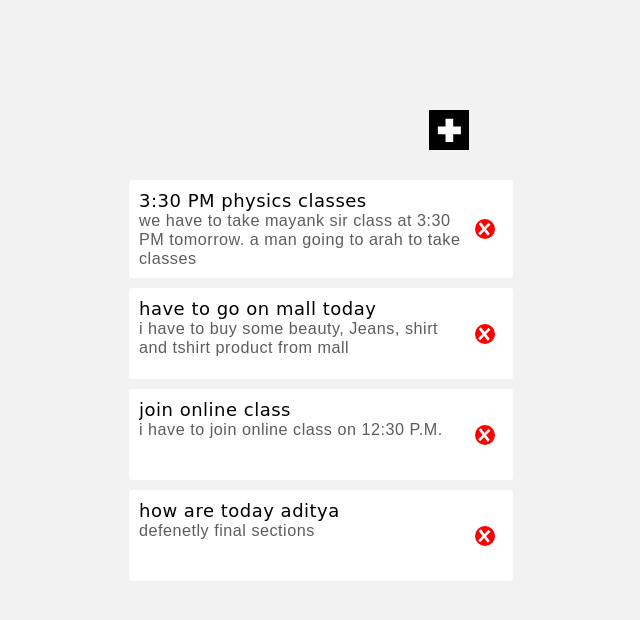
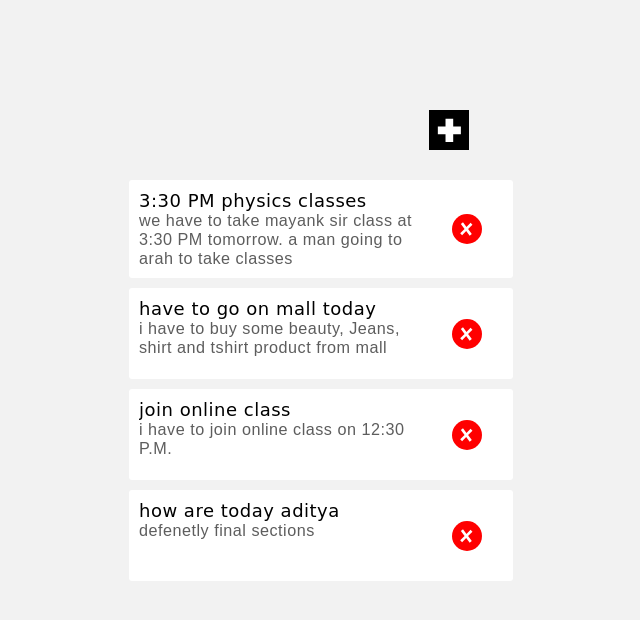
Before and after one commit to Adityapanther/Todo-app-in-vanilla-javascript, a plain HTML site: page index.html in a window 1280 px wide. Shown: the whole page, without its empty margins (319-959 px from the left). Drawn offline with Linux system fonts and the light colour scheme.

Commit message:
width fixed of left and right item js issue fixed

```diff
--- a/index.html
+++ b/index.html
@@ -44,12 +44,13 @@
                         </div>
                     </div>
                     <div class="item-right">
-                        <div class="clear-btn" id="item-delete">
+                        <div class="clear-btn" id="item-delete-btn">
 
                         </div>
                     </div>
                 </div>
             </div>
+            <!--items-->
         </div>
 
     </div><!--wrapper-->
--- a/js/main.js
+++ b/js/main.js
@@ -1,6 +1,6 @@
 const mainAddBtn = document.getElementById("mainAddBtn");
 const itemsContainer = document.querySelector(".items");
-var itemDelBtn = document.getElementById("item-delete");
+const itemDeleteBtn = document.getElementById("item-delete-btn");
 // model box
 const modelBox = document.getElementsByClassName("modelbox");
 const titleInput = document.getElementById("title");
@@ -37,7 +37,7 @@ var jData = [
         "title": "3:30 PM physics classes ",
         "content": "we have to take mayank sir class at 3:30 PM tomorrow. a man going to arah to take classes"
     }
-]
+];
 
 
 // display post todo app
@@ -51,7 +51,14 @@ mainAddBtn.addEventListener('click', showModelBox);
 //model close btn event
 modelCloseBtn.addEventListener('click', hideModelBox);
 // item delete button event
-itemDelBtn.addEventListener("click",deleteItems);
+itemDeleteBtn.addEventListener('click', e =>{
+
+    console.log("add-data");
+
+
+});
+
+
 // add item to db and view event
 addContentBtn.addEventListener("click", ()=>{
     addDataToDB(displayData)
@@ -98,23 +105,9 @@ function displayData(){
         var dataTitle = jData[i].title;
         var dataContent = jData[i].content;
 
-        var template = `<div id= "${dataID}" class="item-container">
-                    <div class="item-left">
-                        <div class="item-title">
-                            <h1>${dataTitle}</h1>
-                        </div>
-                        <div class="item-content">
-                            <p>${dataContent}</p>
-                        </div>
-                    </div>
-                    <div class="item-right">
-                        <div class="clear-btn" id="itemDeleteBtn">
+        const templates = `<div id= "${dataID}" class="item-container">`+`<div class="item-left">`+`<div class="item-title">`+`<h1>${dataTitle}</h1>`+`</div>`+`<div class="item-content">`+ `<p>${dataContent}</p>`+`</div>`+ `</div>`+ `<div class="item-right">`+`<div class="clear-btn" id="item-delete-btn" >`+`</div>`+`</div>`+`</div>`;
 
-                        </div>
-                    </div>
-                </div>`
-
-        itemsContainer.innerHTML += template;
+        itemsContainer.innerHTML += templates;
 
     }
 }
--- a/style/main.scss
+++ b/style/main.scss
@@ -66,7 +66,7 @@
                 height: 100%;
 
                 .item-left{
-                    width: 90%;
+                    width: 80%;
                     float: left;
                     height: 100%;
 
@@ -100,7 +100,7 @@
                 }
 
                 .item-right{
-                    width: 10%;
+                    width: 20%;
                     height: 100%;
                     display: flex;
                     justify-content: center;
@@ -108,8 +108,9 @@
                     float: right;
 
                     .clear-btn{
-                        width: 20px;
-                        height: 20px;
+                        width: 30px;
+                        height: 30px;
+                        padding: 2px;
                         border-radius: 50%;
                         background-image: url(../img/delete.svg);
                         background-repeat: no-repeat;
```
Also changed, not shown: style/main.css, 1 other file.
